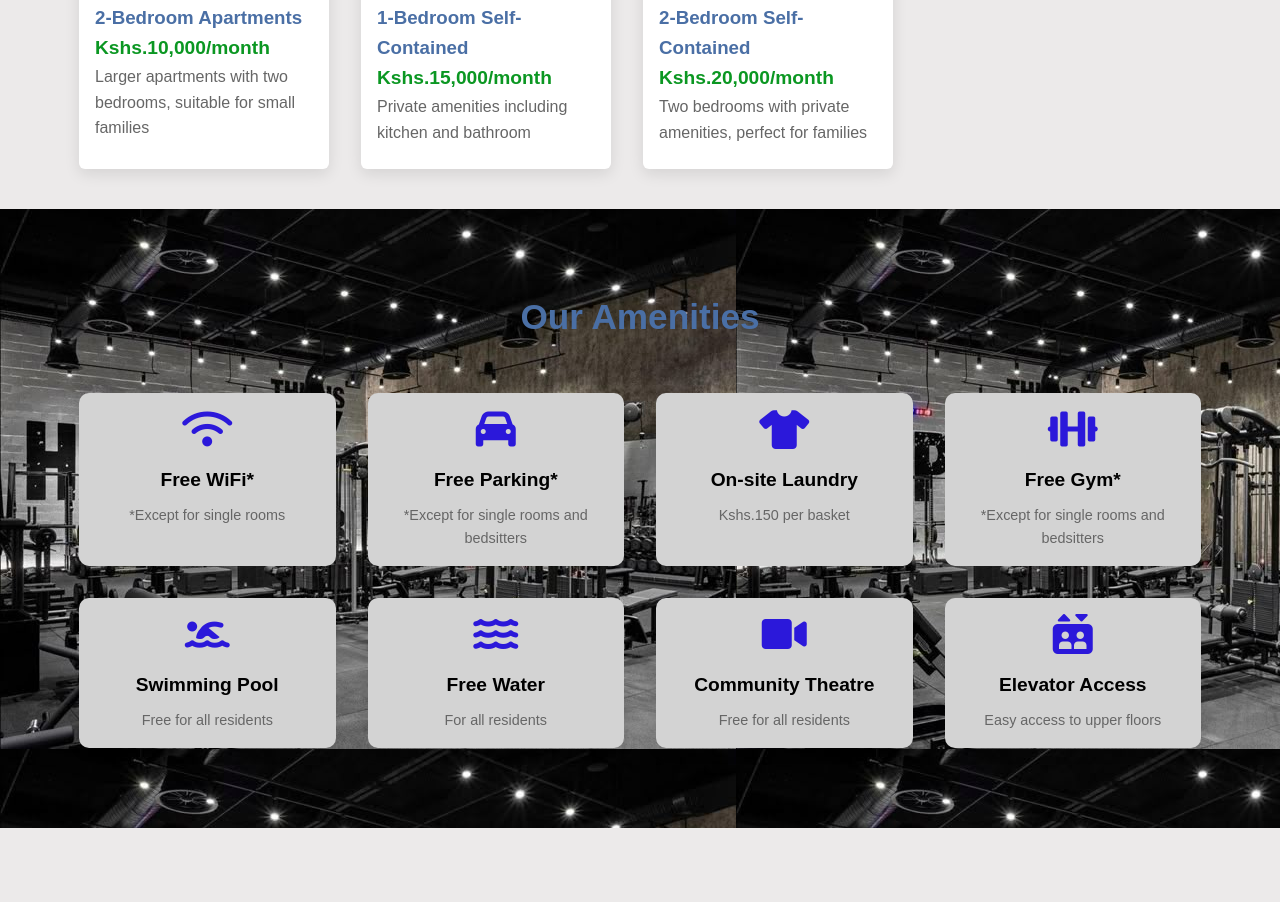
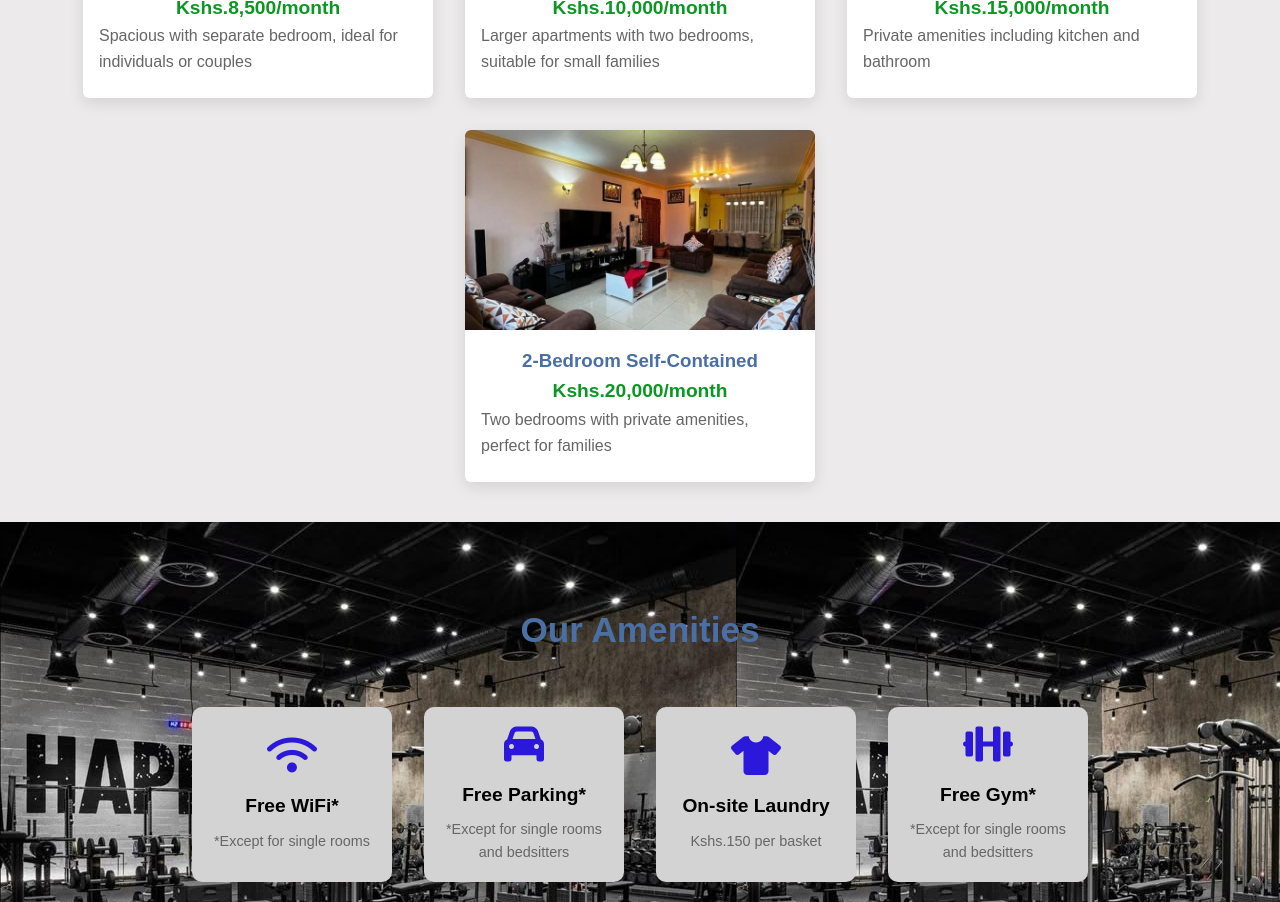
Before and after one commit to rick868/haven_apartments, a website built with Vite: page index.html in a window 1280 px wide. Shown: the part 1898-2800 px from the top of the page. Built offline with nearby package versions, Linux system fonts and the light colour scheme.

Commit message:
made better changes to the space-card using flexbox

```diff
--- a/index.html
+++ b/index.html
@@ -54,7 +54,7 @@
      <section id="spaces" class="spaces">
         <div class="container">
             <h2>Our Living Spaces</h2>
-            <div class="spaces-grid">
+            <div class="spaces-flex">
                 <div class="space-card">
                     <img src="assets/single_room.jpeg" alt="Single Room">
                     <h3>Single Rooms</h3>
@@ -104,7 +104,7 @@
         <section id="amenities" class="amenities">
         <div class="container">
             <h2>Our Amenities</h2>
-            <div class="amenities-grid">
+            <div class="amenities-flex">
                 <div class="amenity">
                     <i class="fa-solid fa-wifi"></i>
                     <h3>Free WiFi*</h3>
--- a/styles.css
+++ b/styles.css
@@ -67,7 +67,7 @@ nav {
 
 /*Hero Section*/
 .hero {
-    background: linear-gradient(rgba(230, 173, 173, 0.5), rgba(0, 0, 0, 0.5)), url('assets/hero.jpeg');
+    background: linear-gradient(rgba(238, 213, 213, 0.5), rgba(0, 0, 0, 0.5)), url('assets/hero.jpeg');
     background-size: cover;
     background-position: center;
     height: 100vh;
@@ -134,14 +134,23 @@ nav {
     margin-bottom: 2rem;
 }
 
-.spaces-grid {
-  display: grid;
-  grid-template-columns: repeat(auto-fill, minmax(250px, 250px));
-  gap: 2rem;
+.spaces-flex {
+    display: flex;
+    flex-wrap: wrap;
+    justify-content:center;
+    align-items: center;
+    padding: auto;
+    gap: 2rem;
 
 }
 
 .space-card {
+    display:flex;
+    justify-content: center;;
+    flex-direction: column;
+    align-items:center;
+    width:100%;
+    max-width:350px ;
     background: white;
     border-radius: 6px;
     overflow: hidden;
@@ -192,13 +201,23 @@ nav {
     margin-bottom: 3rem;
 }
 
-.amenities-grid {
-    display: grid;
-    grid-template-columns: repeat(auto-fill, minmax(200px, 1fr));
+.amenities-flex {
+    display: flex;
+    flex-wrap: wrap;
+    justify-content: center;
+    align-items: center;
     gap: 2rem;
+    padding: auto;
 }
 
 .amenity {
+    display:flex;
+    justify-content: center;;
+    flex-direction: column;
+    align-items:center;
+    width:50%;
+    height: 175px;
+    max-width: 200px;
     background: lightgray;/*enhance border transparency*/
     padding: 1rem 1rem;
     border-radius: 10px;
```
